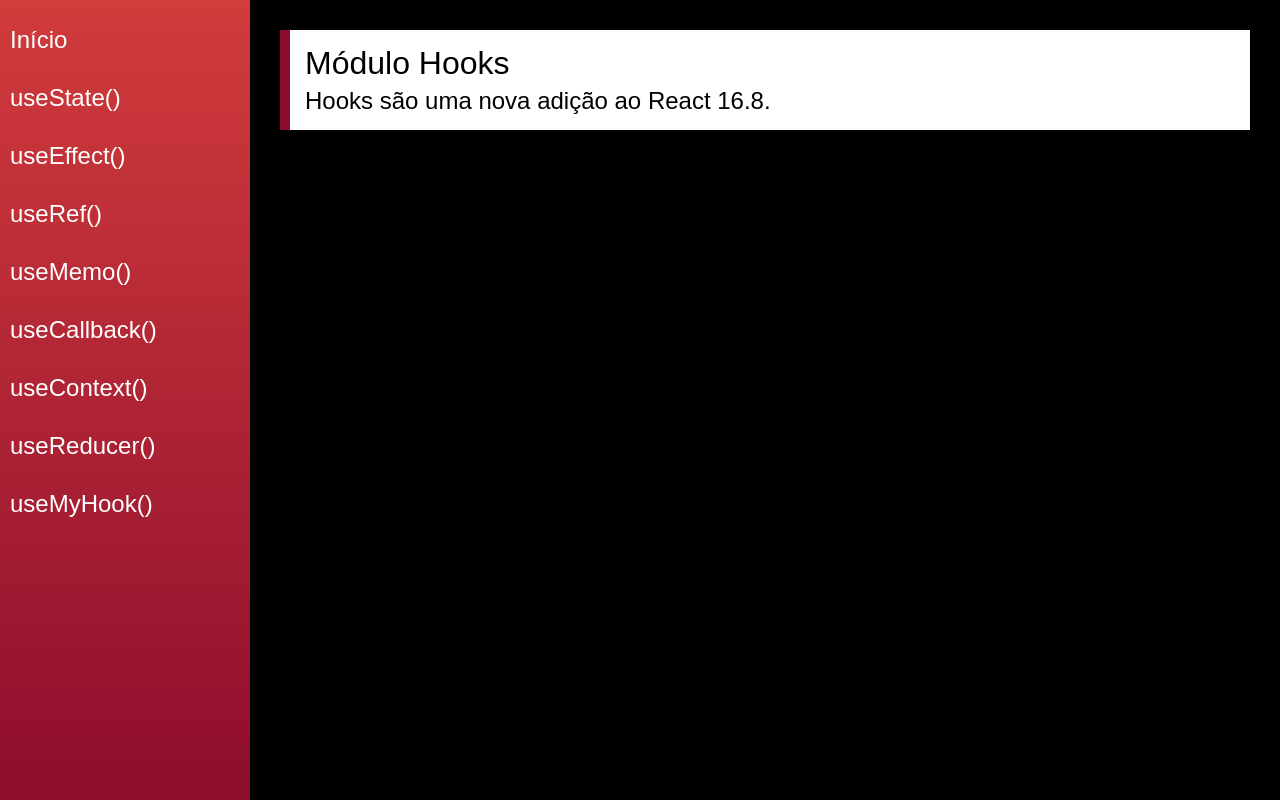
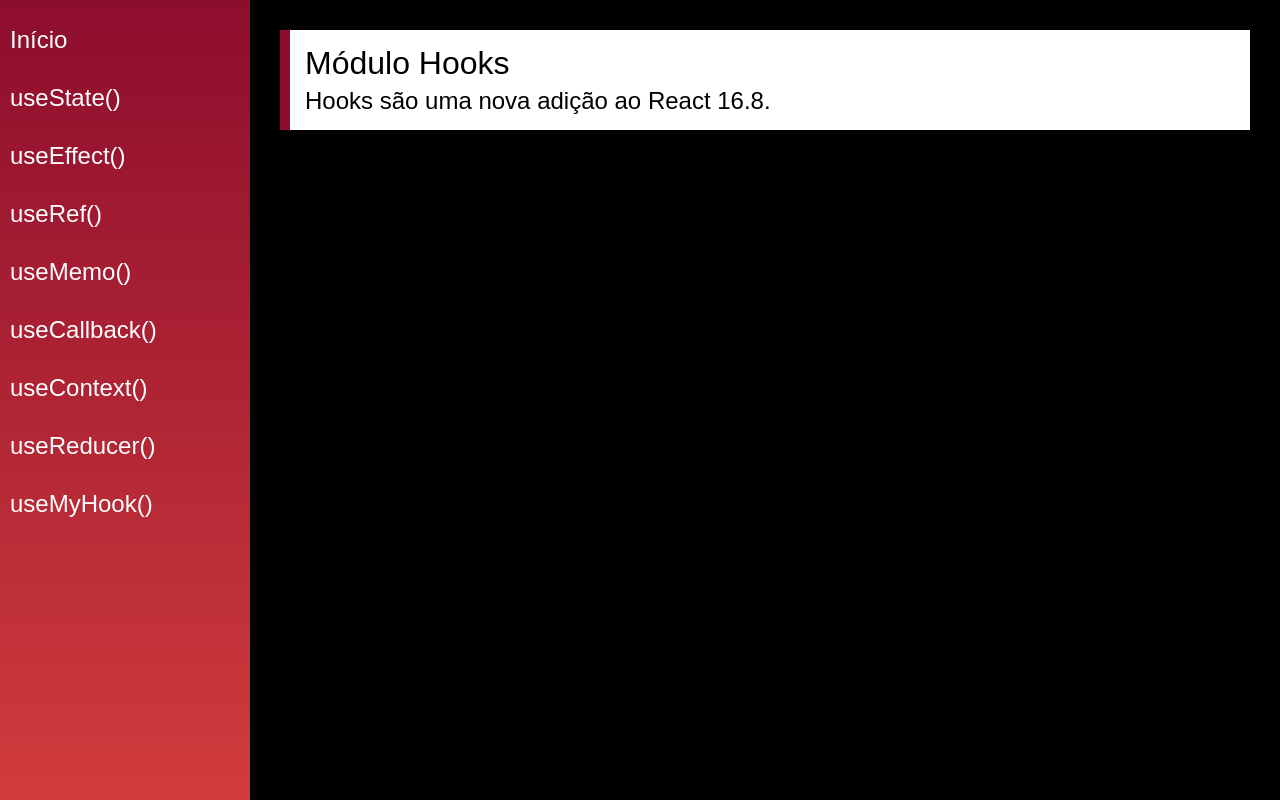
Before and after one commit to gabrielDpadua21/hooks, a React (Create React App) app: page / in a window 1280 px wide. Built offline with nearby package versions, Linux system fonts and the light colour scheme.

Commit message:
Fix css menu

```diff
--- a/src/components/layout/Menu.css
+++ b/src/components/layout/Menu.css
@@ -2,7 +2,7 @@
     display: flex;
     flex-basis: 250px;
 
-    background: linear-gradient(to top, #8d0d2d, #d13c3c);
+    background: linear-gradient(to top, #d13c3c, #8d0d2d);
 
     z-index: 1;
     -webkit-box-shadow: 4px 0px 17px -5px rgba(0,0,0,0.75);
```
